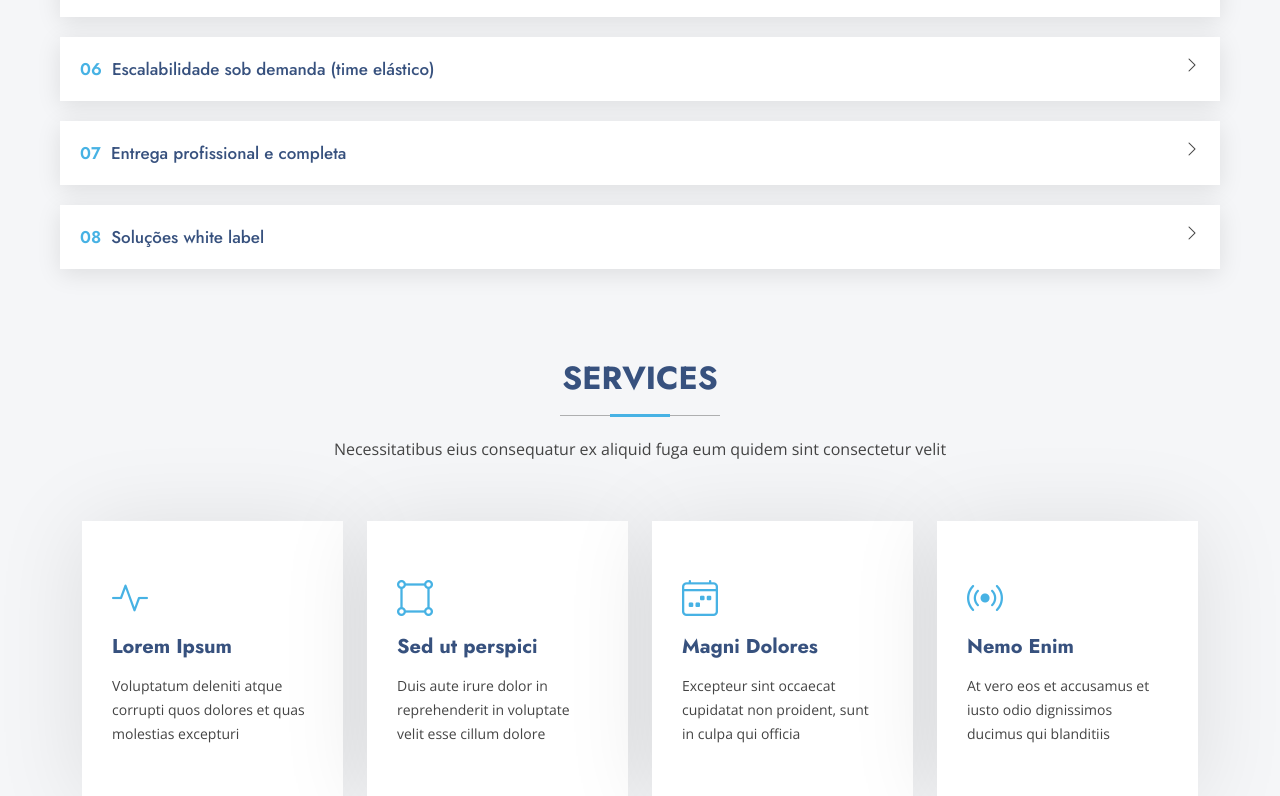
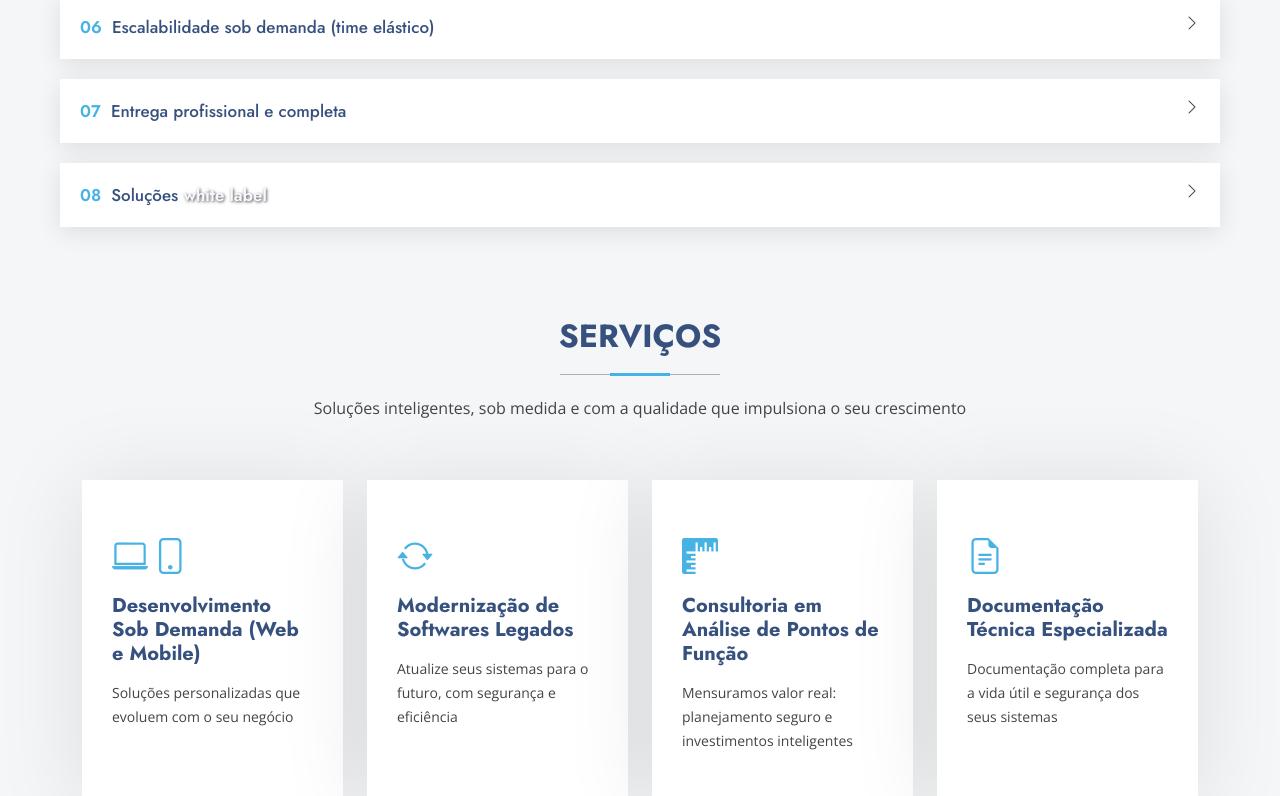
Before and after one commit to musardotiago/musardotiago.github.io, a plain HTML site: page index.html in a window 1280 px wide. Shown: the part 2004-2800 px from the top of the page. Drawn offline with nearby package versions, Linux system fonts and the light colour scheme; animation ran at ten frames a second.

Commit message:
Correção no carregamento + serviços

```diff
--- a/assets/css/main.css
+++ b/assets/css/main.css
@@ -963,6 +963,14 @@ section,
 .clients .swiper-slide img {
   transition: 0.3s;
   padding: 0 10px;
+
+  max-width: 100%;
+  max-height: 70px; /* Altura máxima uniforme */
+  width: auto; /* Mantém proporção */
+  height: auto; /* Mantém proporção */
+  display: block;
+  margin: 0 auto; /* Centraliza horizontalmente */
+  object-fit: contain; /* Garante que não deforme */
 }
 
 .clients .swiper-slide img:hover {
@@ -1063,6 +1071,7 @@ section,
   padding-right: 5px;
   font-weight: 600;
 }
+
 
 .why-us .faq-container .faq-item h3:hover {
   color: var(--accent-color);
@@ -3578,3 +3587,8 @@ section,
   color: color-mix(in srgb, var(--default-color), transparent 60%);
   font-size: 14px;
 }
+.white-label {
+  text-shadow: 1px 1px 3px rgba(0, 0, 0, 0.7);
+  color: #f8f8ff;
+  font-weight: bold;
+}
--- a/assets/js/main.js
+++ b/assets/js/main.js
@@ -16,7 +16,7 @@
     const selectBody = document.querySelector('body');
     const selectHeader = document.querySelector('#header');
     if (!selectHeader.classList.contains('scroll-up-sticky') && !selectHeader.classList.contains('sticky-top') && !selectHeader.classList.contains('fixed-top')) return;
-    window.scrollY > 100 ? selectBody.classList.add('scrolled') : selectBody.classList.remove('scrolled');
+    window.scrollY > 0 ? selectBody.classList.add('scrolled') : selectBody.classList.remove('scrolled');
   }
 
   document.addEventListener('scroll', toggleScrolled);
@@ -102,7 +102,12 @@
       mirror: false
     });
   }
-  window.addEventListener('load', aosInit);
+  window.addEventListener('load', () => {
+    setTimeout(() => {
+      aosInit();
+      AOS.refresh(); // força o AOS a recalcular as posições
+    }, 200); // 200ms ou mais se necessário
+  });
 
   /**
    * Initiate glightbox
@@ -172,6 +177,8 @@
         filter: filter,
         sortBy: sort
       });
+
+      AOS.refresh();
     });
 
     isotopeItem.querySelectorAll('.isotope-filters li').forEach(function(filters) {
--- a/index.html
+++ b/index.html
@@ -173,7 +173,7 @@
               <li><i class="bi bi-check2-circle"></i> <span>Software do seu jeito, com controle total e resultados previsíveis</span></li>
               <li><i class="bi bi-check2-circle"></i> <span>Do discovery à entrega: excelência em cada ponto de função</span></li>
               <li><i class="bi bi-check2-circle"></i> <span>Projetos complexos, gestão simples e transparência total</span></li>
-                <li><i class="bi bi-check2-circle"></i> <span><b>MIT SD:</b> seu time de TI especializado, escalável e <span style="text-shadow: 1px 1px 3px rgba(0, 0, 0, 0.7); color: #f8f8ff; font-weight: bold;">white label</span></span>
+                <li><i class="bi bi-check2-circle"></i> <span><b>MIT SD:</b> seu time de TI especializado, escalável e <span class="white-label">white label</span></span>
             </ul>
 
           </div>
@@ -287,7 +287,7 @@
               </div><!-- End Faq item-->
 
               <div class="faq-item">
-                <h3><span>08</span> Soluções white label</h3>
+                <h3><span>08</span> Soluções <span style="color: #f8f8ff" class="white-label">white label</span></h3>
                 <div class="faq-content">
                   <p>Todos os produtos podem ser personalizados com a identidade visual do cliente.</p>
                   <p>Ideal para empresas que revendem tecnologia ou integram soluções a outras plataformas.</p>
@@ -312,8 +312,8 @@
 
       <!-- Section Title -->
       <div class="container section-title" data-aos="fade-up">
-        <h2>Services</h2>
-        <p>Necessitatibus eius consequatur ex aliquid fuga eum quidem sint consectetur velit</p>
+        <h2>Serviços</h2>
+        <p>Soluções inteligentes, sob medida e com a qualidade que impulsiona o seu crescimento</p>
       </div><!-- End Section Title -->
 
       <div class="container">
@@ -322,33 +322,33 @@
 
           <div class="col-xl-3 col-md-6 d-flex" data-aos="fade-up" data-aos-delay="100">
             <div class="service-item position-relative">
-              <div class="icon"><i class="bi bi-activity icon"></i></div>
-              <h4><a href="" class="stretched-link">Lorem Ipsum</a></h4>
-              <p>Voluptatum deleniti atque corrupti quos dolores et quas molestias excepturi</p>
+              <div class="icon"><i class="bi bi-laptop"></i> <i class="bi bi-phone"></i></div>
+              <h4><a href="" class="stretched-link">Desenvolvimento Sob Demanda (Web e Mobile)</a></h4>
+              <p>Soluções personalizadas que evoluem com o seu negócio</p>
             </div>
           </div><!-- End Service Item -->
 
           <div class="col-xl-3 col-md-6 d-flex" data-aos="fade-up" data-aos-delay="200">
             <div class="service-item position-relative">
-              <div class="icon"><i class="bi bi-bounding-box-circles icon"></i></div>
-              <h4><a href="" class="stretched-link">Sed ut perspici</a></h4>
-              <p>Duis aute irure dolor in reprehenderit in voluptate velit esse cillum dolore</p>
+              <div class="icon"><i class="bi bi-arrow-repeat icon"></i></div>
+              <h4><a href="" class="stretched-link">Modernização de Softwares Legados</a></h4>
+              <p>Atualize seus sistemas para o futuro, com segurança e eficiência</p>
             </div>
           </div><!-- End Service Item -->
 
           <div class="col-xl-3 col-md-6 d-flex" data-aos="fade-up" data-aos-delay="300">
             <div class="service-item position-relative">
-              <div class="icon"><i class="bi bi-calendar4-week icon"></i></div>
-              <h4><a href="" class="stretched-link">Magni Dolores</a></h4>
-              <p>Excepteur sint occaecat cupidatat non proident, sunt in culpa qui officia</p>
+              <div class="icon"><i class="bi bi-rulers icon"></i></div>
+              <h4><a href="" class="stretched-link">Consultoria em Análise de Pontos de Função</a></h4>
+              <p>Mensuramos valor real: planejamento seguro e investimentos inteligentes</p>
             </div>
           </div><!-- End Service Item -->
 
           <div class="col-xl-3 col-md-6 d-flex" data-aos="fade-up" data-aos-delay="400">
             <div class="service-item position-relative">
-              <div class="icon"><i class="bi bi-broadcast icon"></i></div>
-              <h4><a href="" class="stretched-link">Nemo Enim</a></h4>
-              <p>At vero eos et accusamus et iusto odio dignissimos ducimus qui blanditiis</p>
+              <div class="icon"><i class="bi bi-file-earmark-text icon"></i></div>
+              <h4><a href="" class="stretched-link">Documentação Técnica Especializada</a></h4>
+              <p>Documentação completa para a vida útil e segurança dos seus sistemas</p>
             </div>
           </div><!-- End Service Item -->
 
```
